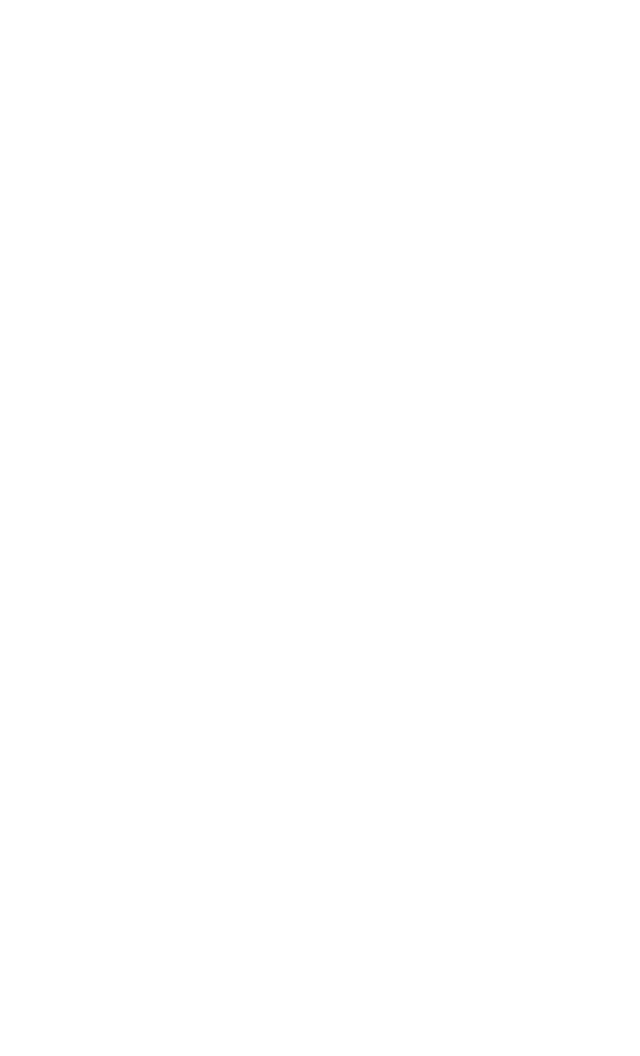
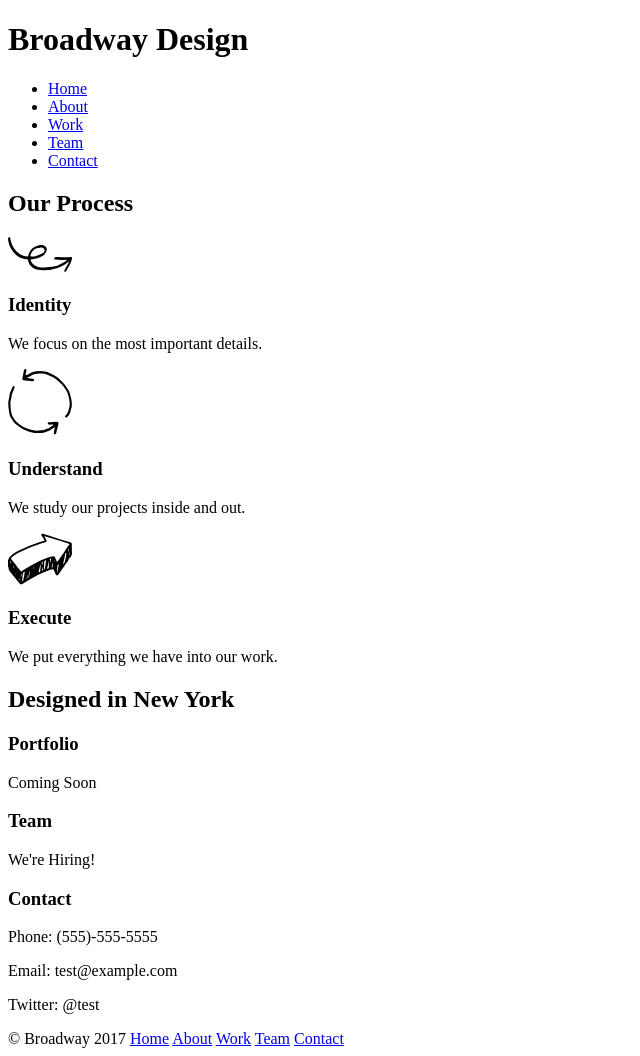
Before and after one commit to dipanshu08/broadway, a plain HTML site: page index.html in a window 1280 px wide. Shown: the whole page, without its empty margins (0-640 px from the left). Before the commit the page ends 800 px from the top, so only its background shows below. Drawn offline with Linux system fonts and the light colour scheme.

Commit message:
content of html added

```diff
--- a/index.html
+++ b/index.html
@@ -6,6 +6,42 @@
     <link rel="stylesheet" href="./resources/css/style.css">
   </head>
   <body>
-
+    <h1>Broadway Design</h1>
+    <nav>
+      <ul>
+        <li><a href="#">Home</a></li>
+        <li><a href="#">About</a></li>
+        <li><a href="#">Work</a></li>
+        <li><a href="#">Team</a></li>
+        <li><a href="#">Contact</a></li>
+      </ul>
+    </nav>
+    <h2>Our Process</h2>
+    <img src="./resources/images/identify.svg" />
+    <h3>Identity</h3>
+    <p>We focus on the most important details.</p>
+    <img src="./resources/images/understand.svg" />
+    <h3>Understand</h3>
+    <p>We study our projects inside and out.</p>
+    <img src="./resources/images/execute.svg" />
+    <h3>Execute</h3>
+    <p>We put everything we have into our work.</p>
+    <h2>Designed in New York</h2>
+    <h3>Portfolio</h3>
+    <p>Coming Soon</p>
+    <h3>Team</h3>
+    <p>We're Hiring!</p>
+    <h3>Contact</h3>
+    <p>Phone: (555)-555-5555</p>
+    <p>Email: test@example.com</p>
+    <p>Twitter: @test</p>
+    <footer>
+      <span>&copy; Broadway 2017</span>
+      <span><a href="#">Home</a></span>
+      <span><a href="#">About</a></span>
+      <span><a href="#">Work</a></span>
+      <span><a href="#">Team</a></span>
+      <span><a href="#">Contact</a></span>
+    </footer>
   </body>
 </html>
```
